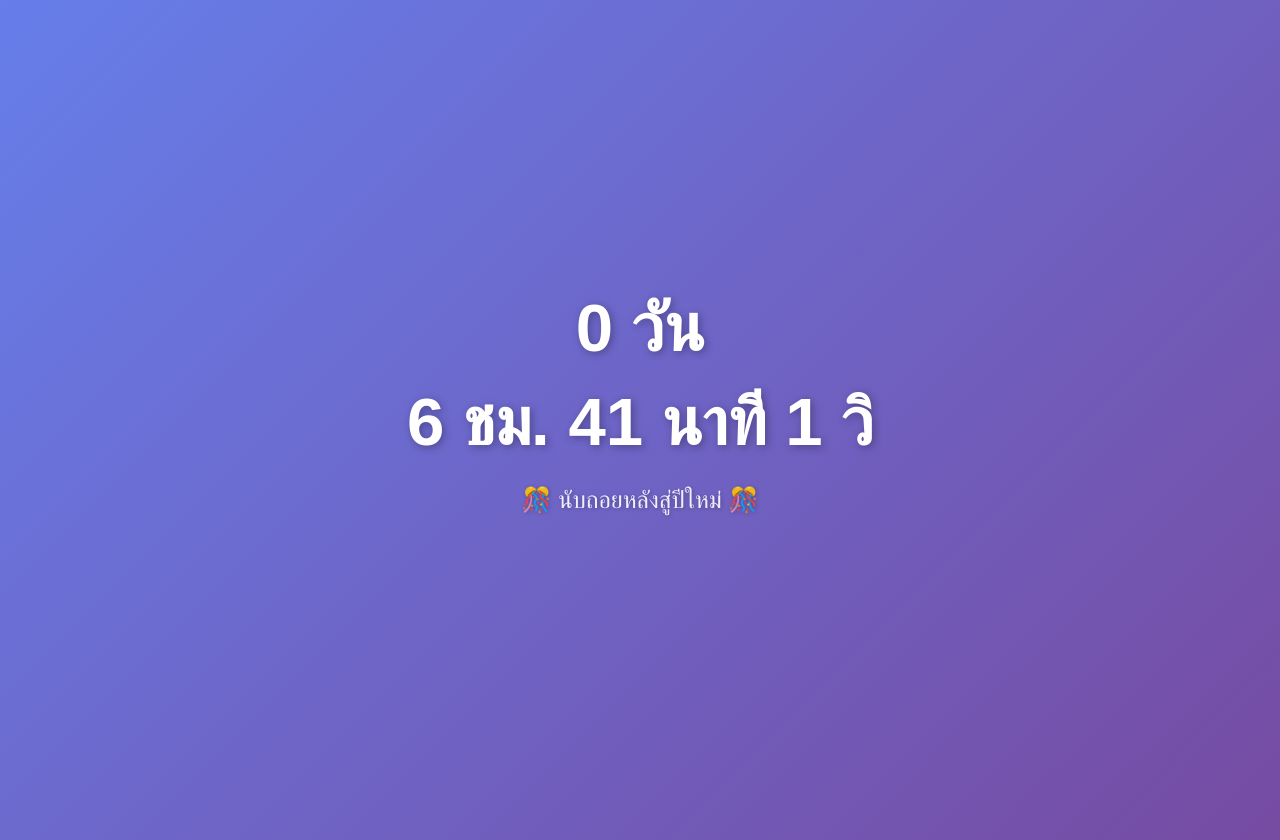
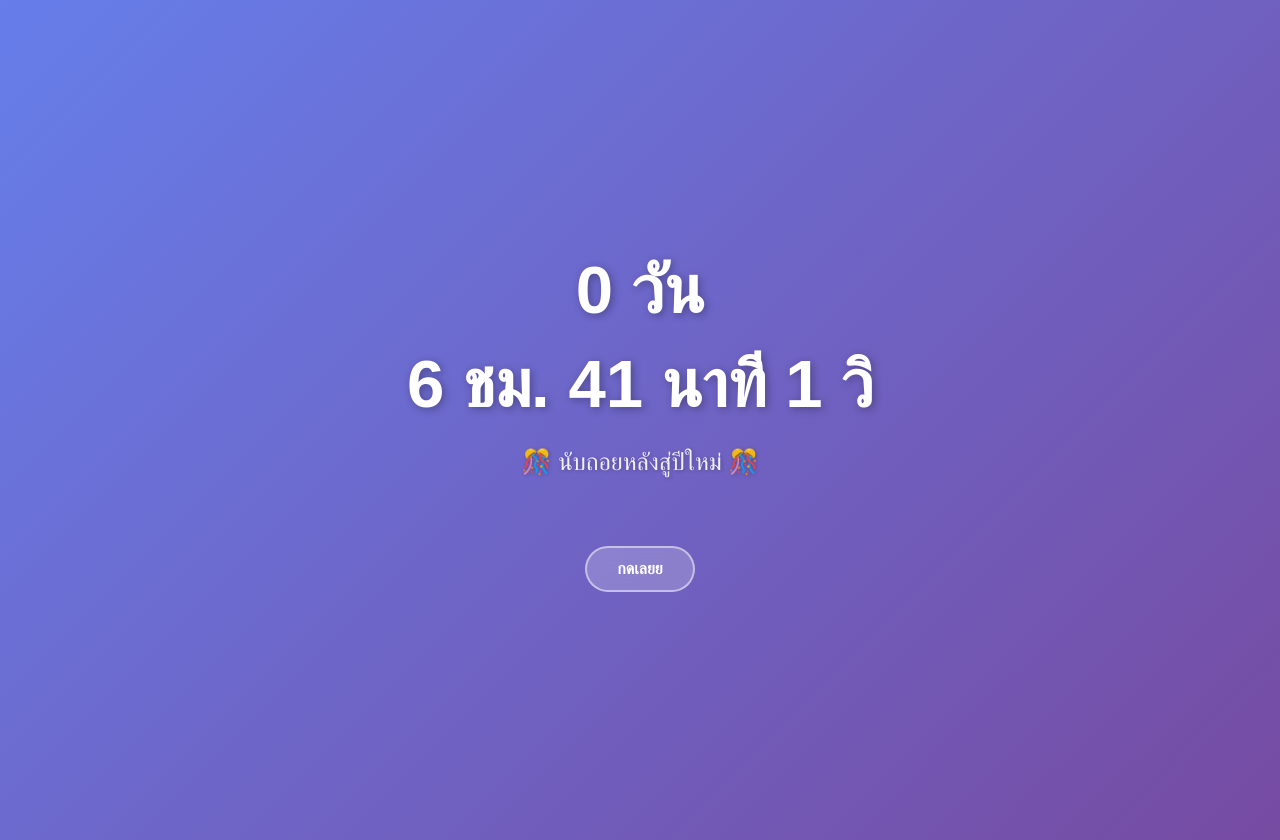
Before and after one commit to Jaonaay113/Sunatthx, a plain HTML site: page index.html in a window 1280 px wide. Drawn offline with Linux system fonts and the light colour scheme; a web font is replaced by a local one.

Commit message:
Add back test time button and update button text

```diff
--- a/index.html
+++ b/index.html
@@ -13,6 +13,9 @@
   <div class="countdown-wrapper">
     <h1 id="countdown"></h1>
     <p class="countdown-subtitle">🎊 นับถอยหลังสู่ปีใหม่ 🎊</p>
+    <button class="test-button" id="testButton" onclick="testCountdown()">
+      กดเลยย
+    </button>
     <button class="next-page-button" id="nextPageButton" onclick="goToChat()" style="display: none;">
       ไปหน้าแชท →
     </button>
```
